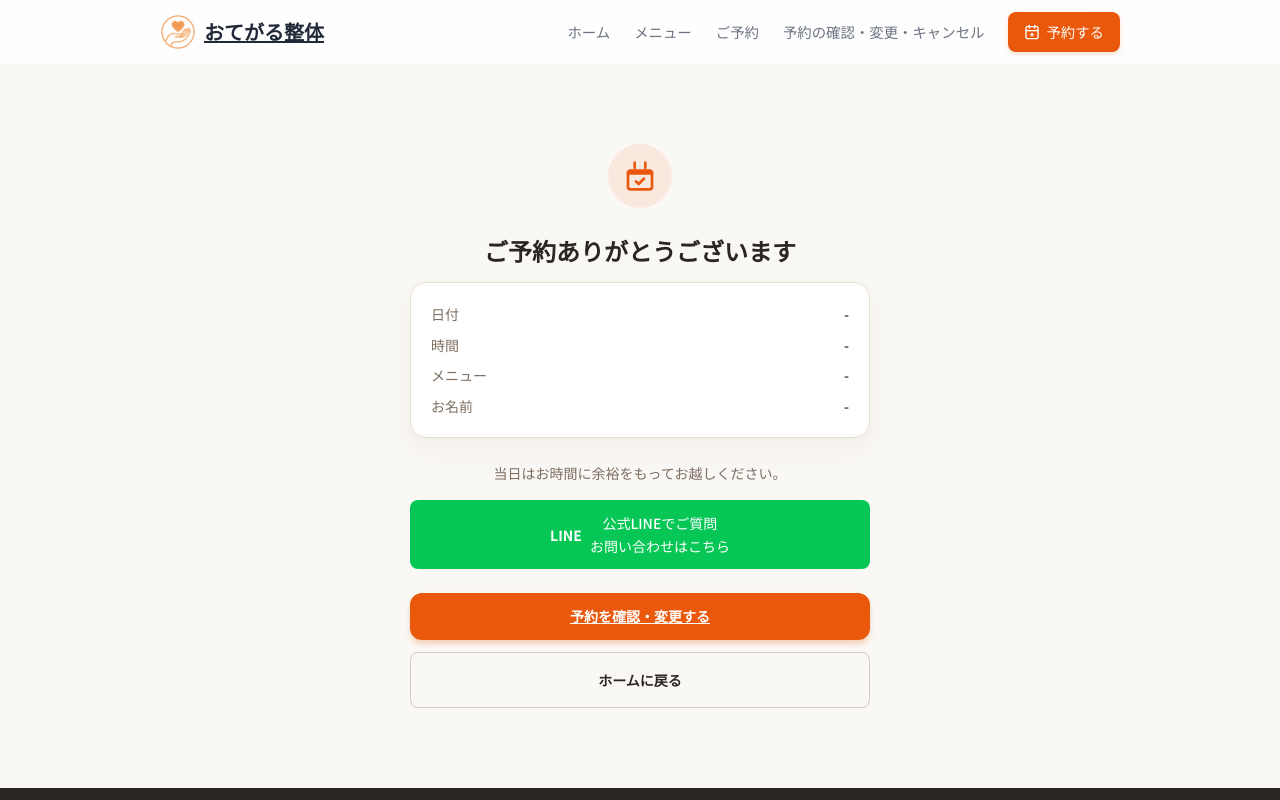
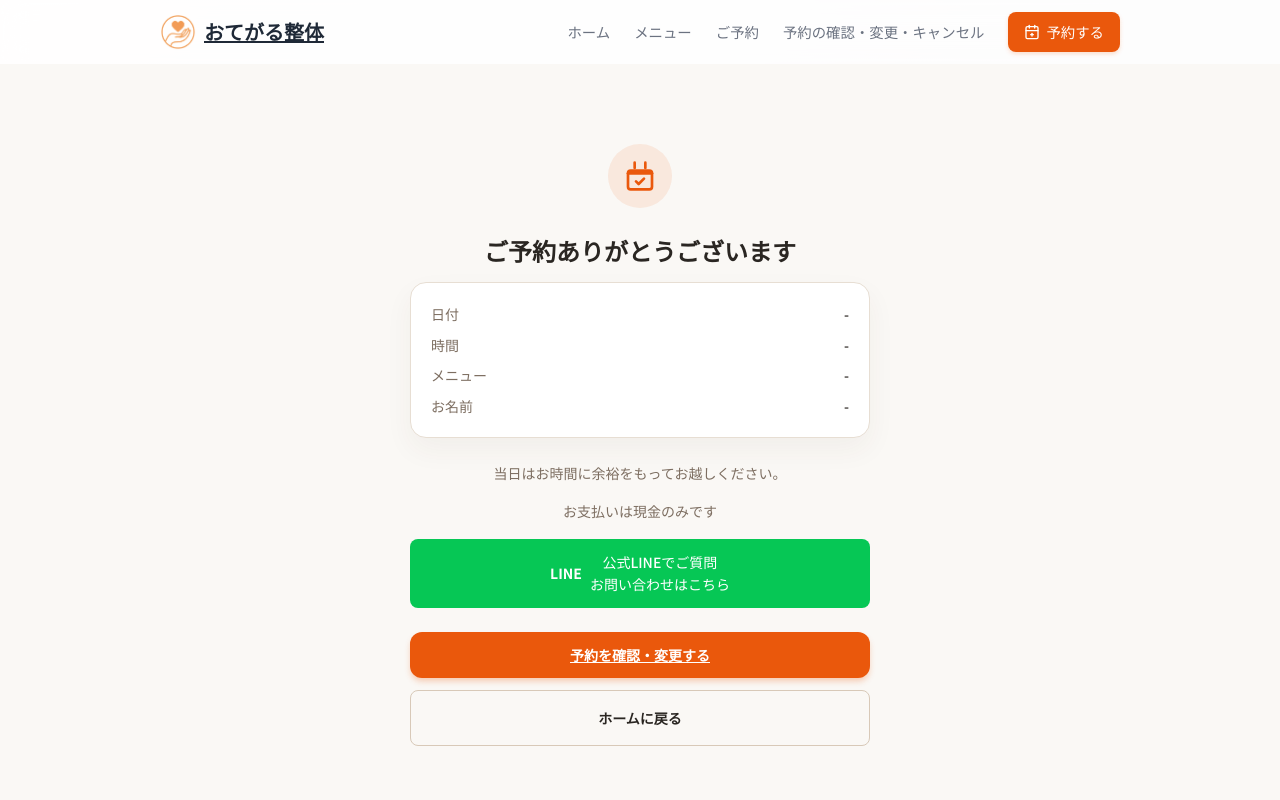
Before and after one commit to otegarubody-cloud/otegaru.body, a Next.js app in the folder otegaru-system/: page /complete in a window 1280 px wide. Shown: the top 800 px of the page. Built offline with nearby package versions, Linux system fonts and the light colour scheme.

Commit message:
Add cash-only payment note

```diff
--- a/otegaru-system/src/app/complete/page.tsx
+++ b/otegaru-system/src/app/complete/page.tsx
@@ -53,6 +53,8 @@ export default async function CompletePage({ searchParams }: { searchParams: Pro
             <span className="sp-block">当日はお時間に余裕をもって</span><span className="sp-block">お越しください。</span>
           </p>
 
+          <p style={{ fontSize: '0.875rem', color: 'var(--warm-muted)', marginBottom: '16px' }}>お支払いは現金のみです</p>
+
           <Link href="https://lin.ee/ddFvc0y" target="_blank" style={{ display: 'flex', alignItems: 'center', justifyContent: 'center', gap: '8px', width: '100%', backgroundColor: '#06C755', color: 'white', borderRadius: '8px', padding: '12px 16px', fontWeight: 500, textDecoration: 'none', marginBottom: '24px', fontSize: '0.875rem' }}>
             <span style={{ fontWeight: 700 }}>LINE</span>
             <span>公式LINEでご質問<br />お問い合わせはこちら</span>
```
